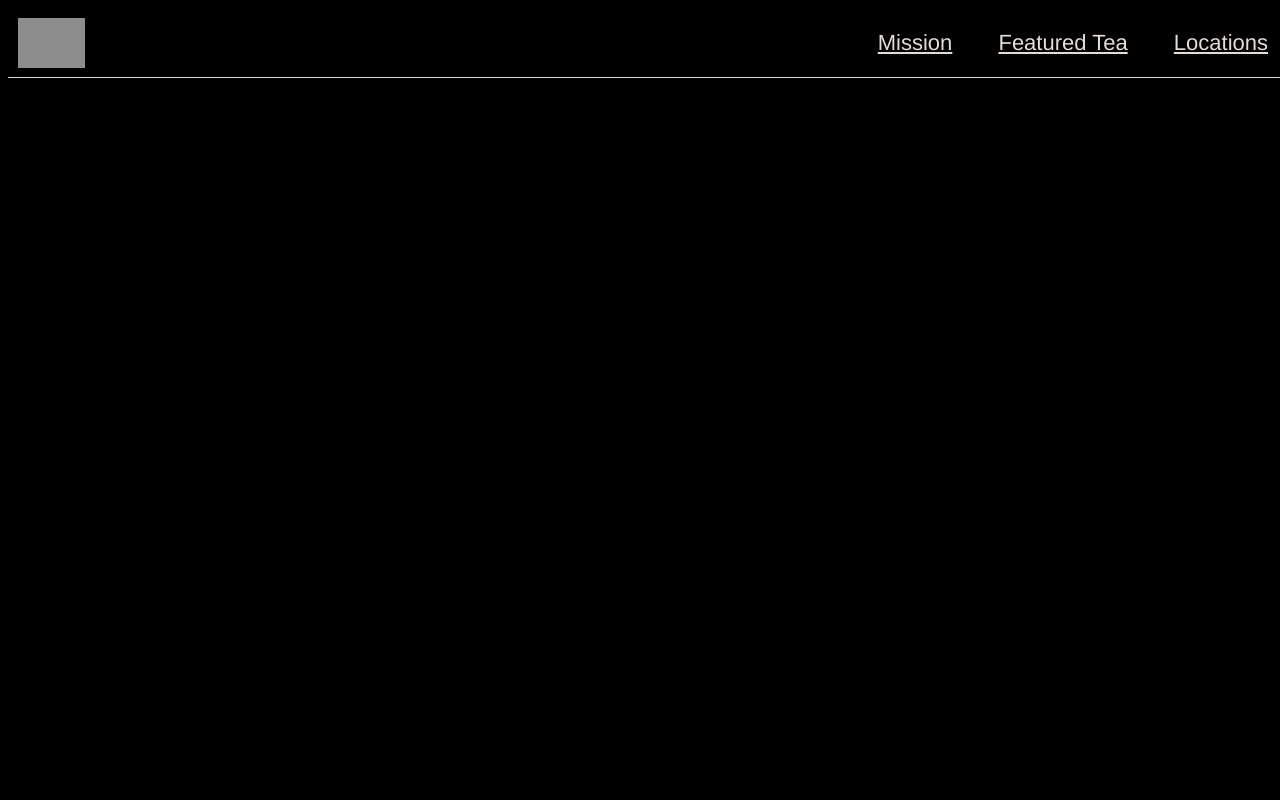
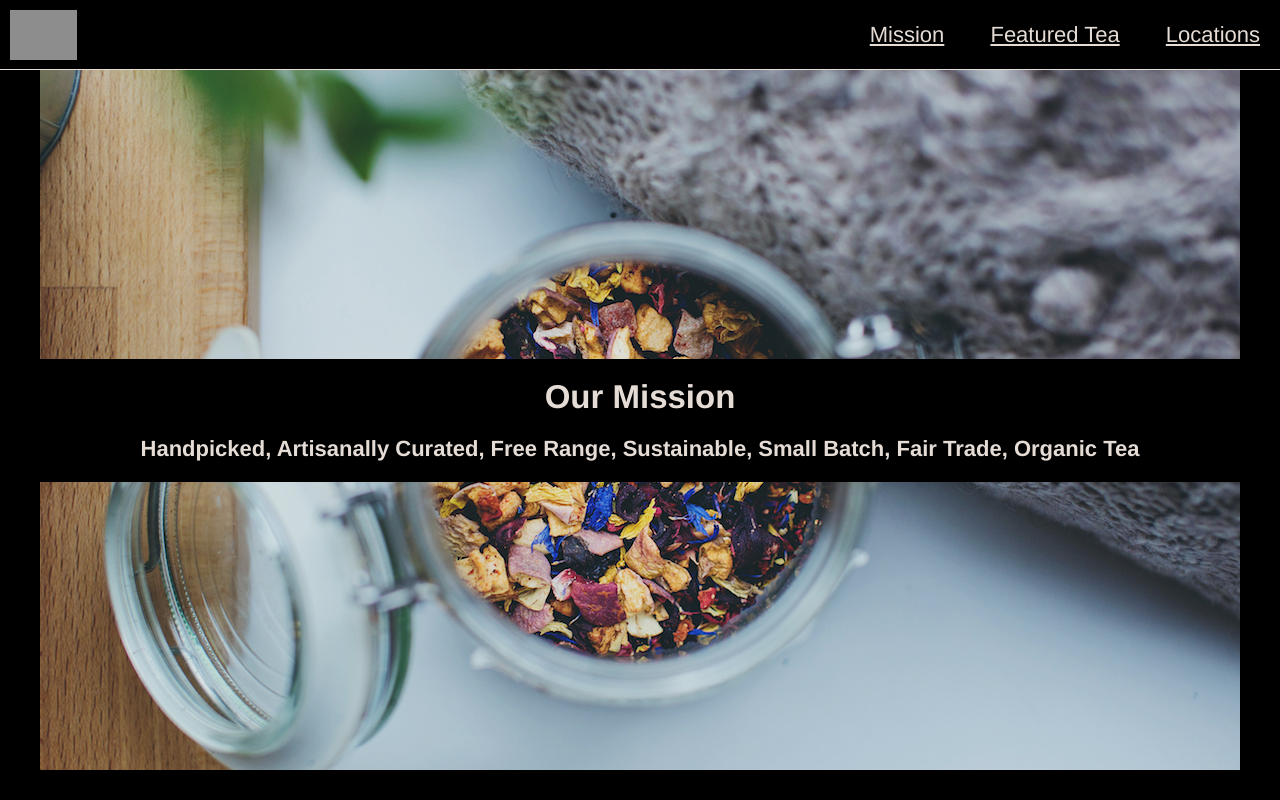
Before and after one commit to redux85/redux85.github.io, a plain HTML site: page teacozy/index.html in a window 1280 px wide. Drawn offline with Linux system fonts and the light colour scheme; grey boxes are pictures that could not be loaded.

Commit message:
our mission

```diff
--- a/teacozy/index.html
+++ b/teacozy/index.html
@@ -9,13 +9,22 @@
   <header>
     <div class= "logo">
     <img src="https://s3.amazonaws.com/codecademy-content/courses/freelance-1/unit-4/img-tea-cozy-logo.png" alt="logo">
-  </div>
+    </div>
     <nav>
       <span> <a href="#"> Mission </a> </span>
       <span> <a href="#"> Featured Tea </a> </span>
       <span> <a href="#"> Locations </a> </span>
     </nav>
   </header>
+  <!-- Our Mission -->
+  <div class="mission">
+    <div class="text">
+      <h2> Our Mission </h2>
+      <h4> Handpicked, Artisanally Curated, Free Range, Sustainable, Small Batch, Fair Trade, Organic Tea </h4>
+    </div>
+  </div>
+
+
 
 </body>
 </html>
--- a/teacozy/resources/style.css
+++ b/teacozy/resources/style.css
@@ -1,5 +1,7 @@
 /* generic styles */
 body{
+  display: flex;
+  justify-content: center;
   font-family: "helvetica", sans-serif;
   font-size: 22px;
   color: seashell;
@@ -18,9 +20,12 @@ header{
   display: flex;
   border-bottom: 1px solid seashell;
   height: 69px;
+  top: 0;
+  z-index: 1;
   align-items: center;
   position: fixed;
   width: 100%;
+  background-color: black;
 }
 
 .logo{
@@ -36,4 +41,29 @@ header{
 nav span{
   display: inline-block;
   padding: 10px 20px;
+} /* Q: Why the need for display: inline-block since they are span elements and by defaults show inline. */
+
+/* Our Mission */
+.mission{
+  display: flex;
+  align-items: center;
+  height: 700px;
+  width: 1200px;
+  position: relative;
+  top: 62px;
+  background-image: url("img/img-mission-background.jpg");
 }
+
+.text{
+  display: flex;
+  justify-content: center;
+  flex-direction: column;
+  background-color: black;
+  height: 123px;
+  width: 100%;
+}
+
+h2,h4{
+  margin: 0;
+  padding: 10px;
+}
```
Also changed, not shown: teacozy/resources/img/img-berryblitz.jpg (added), teacozy/resources/img/img-mission-background.jpg (added), teacozy/resources/img/img-tea-cozy-logo.png (added), 2 other files.
